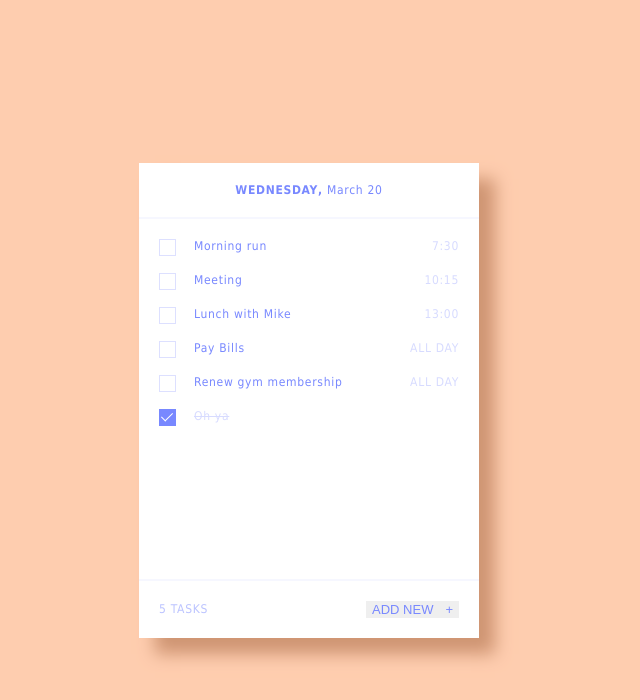
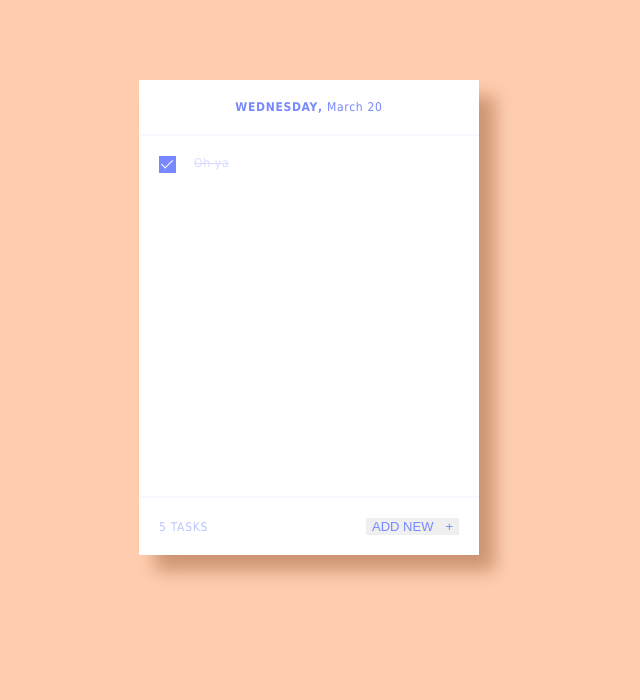
Before and after one commit to eric-to/todo, a React (Create React App) app: page / in a window 1280 px wide. Shown: the top 700 px of the page, without its empty margins (331-971 px from the left). Built offline with nearby package versions, Linux system fonts and the light colour scheme.

Commit message:
Add last feature

```diff
--- a/src/App.css
+++ b/src/App.css
@@ -7,7 +7,7 @@ body {
   color: #7888FF;
   font-family: "Tahoma", "Roboto", "Droid Sans", "Helvetica Neue", sans-serif;
   font-size: 12px;
-  height: 100vh;
+  /* height: 100vh; */
   letter-spacing: 0.7px;
   margin: 0;
   padding: 0;
@@ -46,6 +46,8 @@ input[type="text"] {
   top: 95px;
   display: flex;
   flex-direction: column;
+
+  margin-top: 10vh;
 }
 
 .card {
--- a/src/App.js
+++ b/src/App.js
@@ -1,27 +1,20 @@
 import React, { useState } from 'react';
 
-import TodoHeader from './TodoHeader';
 import Todo from './Todo';
 import TodoForm from './TodoForm';
+import TodoHeader from './TodoHeader';
 
 function App() {
-  const [todos, setTodos] = useState([
-    { text: "Morning run", isComplete: false, time: "7:30" },
-    { text: "Meeting", isComplete: false, time: "10:15" },
-    { text: "Lunch with Mike", isComplete: false, time: "13:00" },
-    { text: "Pay Bills", isComplete: false, time: "ALL DAY" },
-    { text: "Renew gym membership", isComplete: false, time: "ALL DAY" },
-  ]);
+  const [todos, setTodos] = useState(JSON.parse(sessionStorage.getItem("todos")) || []);
   const [numTasks, setNumTasks] = useState(5);
   const [completedTodos, setCompletedTodos] = useState([
     { text: "Oh ya", isComplete: true, time: "8:30" }
   ]);
 
   const addTodo = text => {
-    console.log(text);
     const newTodos = [...todos, text];
-    console.log(newTodos)
     setNumTasks(numTasks + 1)
+    sessionStorage.setItem("todos", JSON.stringify(newTodos));
     setTodos(newTodos);
   }
 
@@ -38,6 +31,7 @@ function App() {
       newTodos.splice(index, 1);
     }
     setNumTasks(numTasks + changeNumTasks);
+    sessionStorage.setItem("todos", newTodos);
     setTodos(newTodos);
   }
 
```
